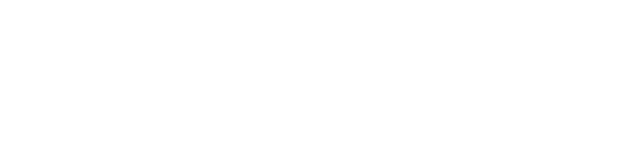
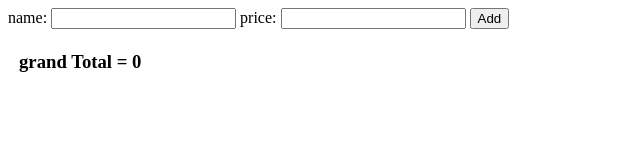
Before and after one commit to acciojob/shopping-cart-skshig, a website: page main.html in a window 1280 px wide. Shown: the whole page, without its empty margins (0-640 px from the left). Drawn offline with Linux system fonts and the light colour scheme.

Commit message:
created a submission

```diff
--- a/main.html
+++ b/main.html
@@ -8,6 +8,21 @@
 
 <body>
 	<!-- the entire body must be written by student -->
+	<labe>name: </labe>
+	<input type="text" id="item-name-input">
+	<labe>price: </labe>
+	<input type="number" id="item-price-input">
+	<button id="add" onclick="addItems()">Add</button>
+	<table>
+		<tr>
+			<td id="item"></td>
+			<td id="price"></td>
+			<td>
+				<h3 id="total"></h3>
+			</td>
+		</tr>
+	</table>
+
     <script type="text/javascript" src="./script.js">
 </script>
 
--- a/script.js
+++ b/script.js
@@ -1 +1,33 @@
 //your code here
+let name_input = document.getElementById('item-name-input');
+let price_input = document.getElementById('item-price-input');
+let name_list = document.getElementById('item');
+let price_list = document.getElementById('price');
+let disp_total = document.getElementById('total');
+
+disp_total.innerHTML = `grand Total = 0`;
+function addItems() {
+	disp_total.innerHTML = "";
+	if(price_input.value){
+		// let createdPriceList = document.createElement('li');
+		price_list.append(price_list.value);
+		price_list.innerHTML = price_input.value;
+		// disp_total.innerHTML = priceTotal()
+		// createdPriceList.innerHTML = price_input.value;
+		price_input.value="";
+	}
+	if(name_input.value){
+		// let createdNameList = document.createElement('li');
+		// name_list.appendChild(createdNameList);
+		// createdNameList.innerHTML = name_input.value
+		name_list.innerHTML = name_input.value
+		name_input.value="";
+	}
+}
+
+// function priceTotal() {
+// 	let sum = 0;
+// 	sum += price_list.value;
+// 	return sum;
+// 	// console.log(sum);
+// }
```
